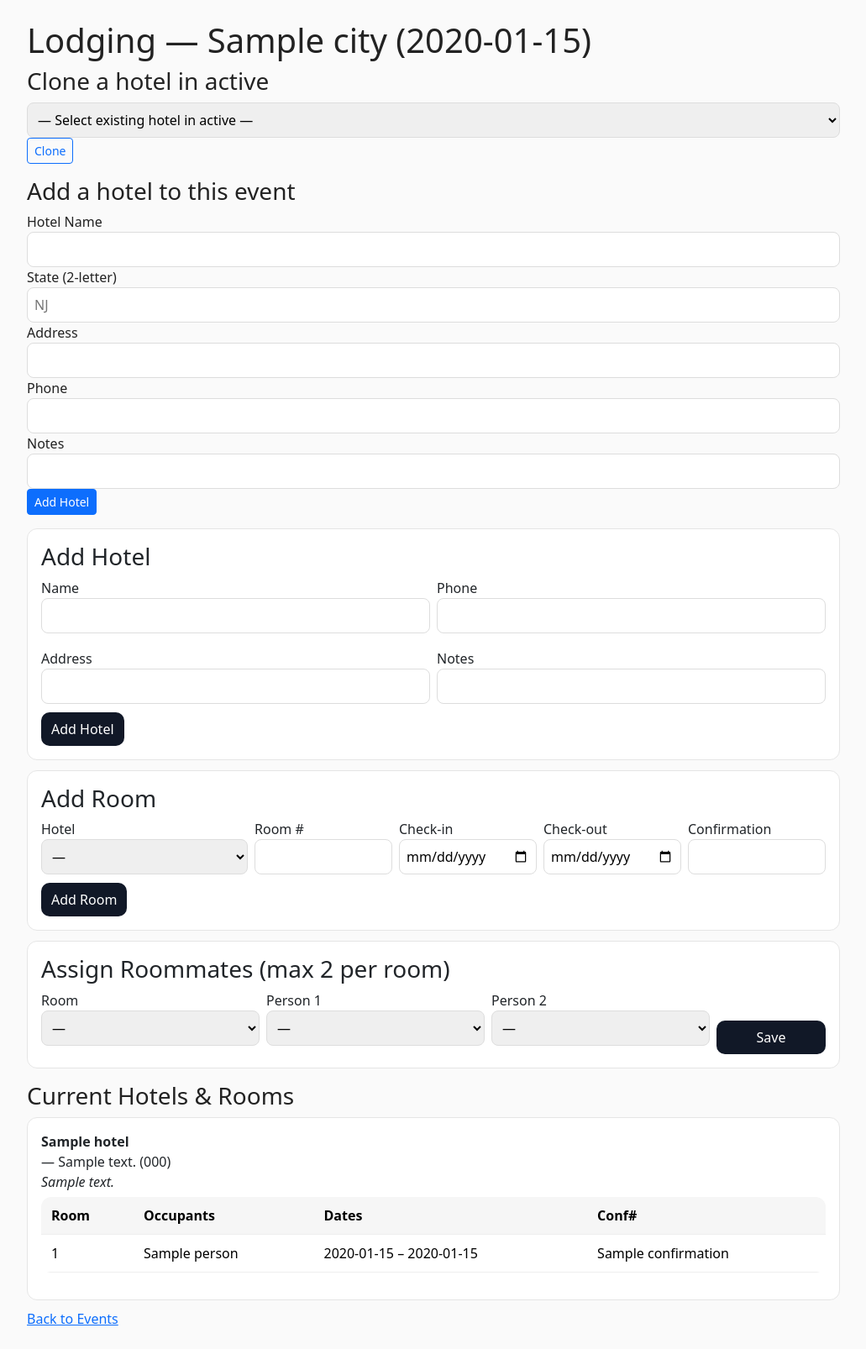
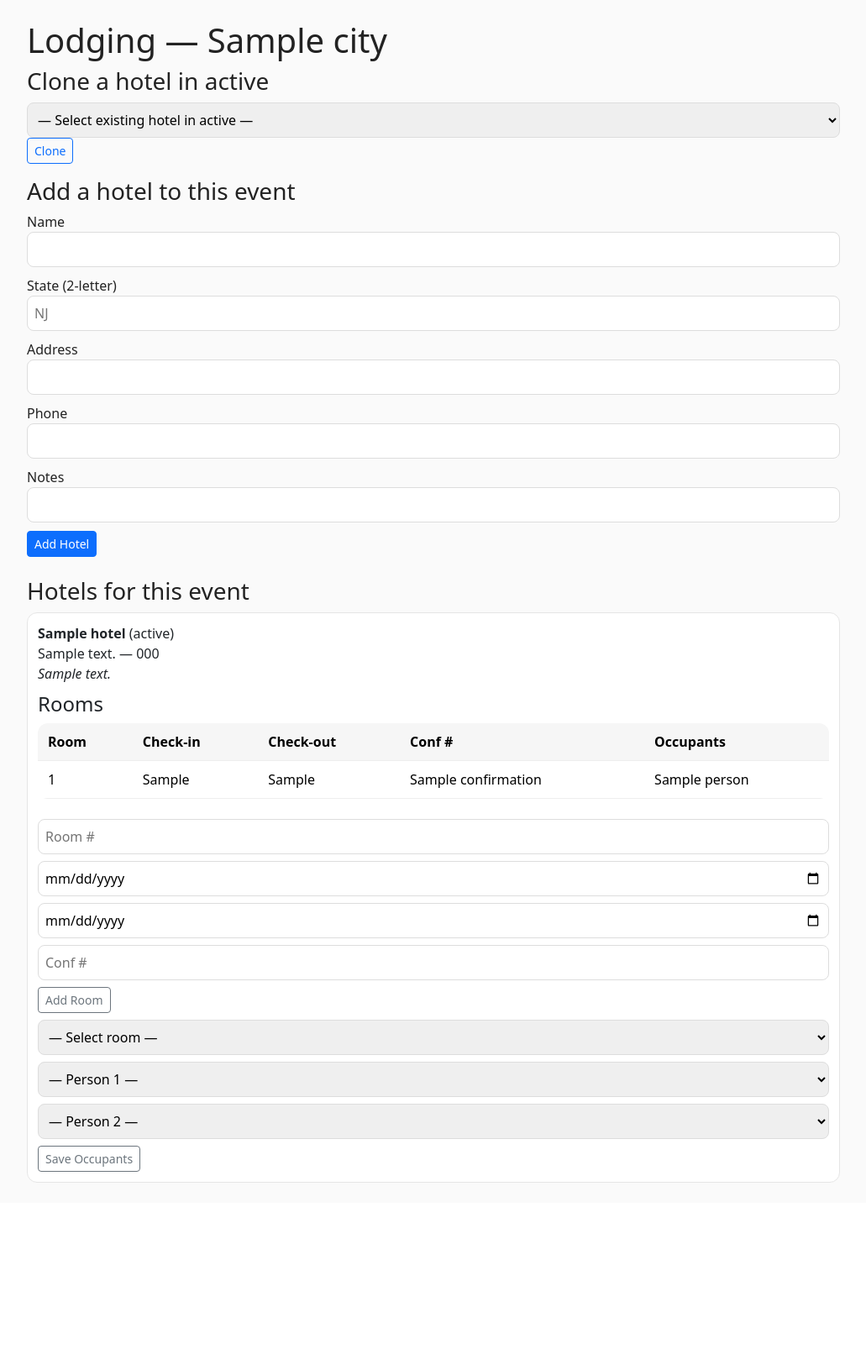
Before and after one commit to Ksmishra123/osa_staff, a Flask app: template templates/lodging.html in a window 1280 px wide. Shown: the part 49-1655 px from the top of the page at 84% size, without its empty margins (124-1155 px from the left). After the commit the page ends 1457 px from the top, so only its background shows below. Run offline with Flask 3, Linux system fonts and the light colour scheme; the template is opened without the code that fills it: most values are stand-ins (such as "Sample title", 1, 10 or a date in 2020); parts of the project's set-up code (start-up, migrations or seed data) failed here and were passed over.

Commit message:
Refactor lodging.html for better readability
Updated lodging template to improve structure and labels.

```diff
--- a/templates/lodging.html
+++ b/templates/lodging.html
@@ -1,6 +1,7 @@
 {% extends 'base.html' %}
 {% block content %}
-<h1>Lodging — {{ ev.city }}{% if ev.date %} ({{ ev.date.strftime('%Y-%m-%d') }}){% endif %}</h1>
+<h1>Lodging — {{ ev.city }}</h1>
+
 {% if target_state %}
   <h3>Clone a hotel in {{ target_state }}</h3>
   <form method="post" class="mb-3">
@@ -14,127 +15,99 @@
     <button class="btn btn-outline-primary btn-sm">Clone</button>
   </form>
 {% else %}
-  <p><em>Tip:</em> Set a State on your new hotel(s) to enable the “clone from existing” picker for that state.</p>
+  <p><em>Tip:</em> Set “State” on a hotel to enable the clone picker.</p>
 {% endif %}
 
 <h3>Add a hotel to this event</h3>
-<form method="post" class="mb-3">
+<form method="post" class="mb-4">
   <input type="hidden" name="action" value="add_hotel">
-  <div>Hotel Name <input name="name" required></div>
-  <div>State (2-letter) <input name="state" placeholder="NJ" maxlength="2"></div>
-  <div>Address <input name="address"></div>
-  <div>Phone <input name="phone"></div>
-  <div>Notes <input name="notes"></div>
+  <div><label>Name <input name="name" required></label></div>
+  <div><label>State (2-letter) <input name="state" maxlength="2" placeholder="NJ"></label></div>
+  <div><label>Address <input name="address"></label></div>
+  <div><label>Phone <input name="phone"></label></div>
+  <div><label>Notes <input name="notes"></label></div>
   <button class="btn btn-primary btn-sm">Add Hotel</button>
 </form>
 
-<div class="card" style="margin-bottom:12px;">
-  <h3>Add Hotel</h3>
-  <form method="post">
-    <input type="hidden" name="action" value="add_hotel">
-    <div style="display:grid; grid-template-columns: 1fr 1fr; gap:8px;">
-      <label>Name<br><input name="name" required></label>
-      <label>Phone<br><input name="phone"></label>
-      <label>Address<br><input name="address"></label>
-      <label>Notes<br><input name="notes"></label>
+<h3>Hotels for this event</h3>
+{% for h in hotels %}
+  <div class="card" style="padding:12px; margin-bottom:12px;">
+    <div><strong>{{ h.name }}</strong>{% if h.state %} ({{ h.state }}){% endif %}</div>
+    <div>
+      {% if h.address %}{{ h.address }}{% endif %}
+      {% if h.phone %}{% if h.address %} — {% endif %}{{ h.phone }}{% endif %}
     </div>
-    <button type="submit">Add Hotel</button>
-  </form>
-</div>
+    {% if h.notes %}<div><em>{{ h.notes }}</em></div>{% endif %}
 
-<div class="card" style="margin-bottom:12px;">
-  <h3>Add Room</h3>
-  <form method="post">
-    <input type="hidden" name="action" value="add_room">
-    <div style="display:grid; grid-template-columns: 1.5fr 1fr 1fr 1fr 1fr; gap:8px;">
-      <label>Hotel<br>
-        <select name="hotel_id" required>
-          <option value="">—</option>
-          {% for h in hotels %}
-            <option value="{{ h.id }}">{{ h.name }}</option>
+    <h4 style="margin-top:10px;">Rooms</h4>
+    {% if h.rooms and h.rooms|length %}
+      <table class="table table-sm">
+        <thead><tr><th>Room</th><th>Check-in</th><th>Check-out</th><th>Conf #</th><th>Occupants</th></tr></thead>
+        <tbody>
+          {% for r in h.rooms %}
+            <tr>
+              <td>{{ r.room_number or '-' }}</td>
+              <td>{{ r.check_in or '' }}</td>
+              <td>{{ r.check_out or '' }}</td>
+              <td>{{ r.confirmation or '' }}</td>
+              <td>
+                {% set names = [] %}
+                {% if r.occupants %}
+                  {% for rm in r.occupants %}
+                    {% if rm.person and rm.person.name %}
+                      {% set _ = names.append(rm.person.name) %}
+                    {% endif %}
+                  {% endfor %}
+                {% endif %}
+                {{ names|join(', ') if names else '—' }}
+              </td>
+            </tr>
+          {% endfor %}
+        </tbody>
+      </table>
+    {% else %}
+      <p>No rooms yet.</p>
+    {% endif %}
+
+    <form method="post" class="mt-2">
+      <input type="hidden" name="action" value="add_room">
+      <input type="hidden" name="hotel_id" value="{{ h.id }}">
+      <div style="display:flex; gap:8px; flex-wrap:wrap;">
+        <input name="room_number" placeholder="Room #">
+        <input type="date" name="check_in" placeholder="Check-in">
+        <input type="date" name="check_out" placeholder="Check-out">
+        <input name="confirmation" placeholder="Conf #">
+        <button class="btn btn-outline-secondary btn-sm">Add Room</button>
+      </div>
+    </form>
+
+    <form method="post" class="mt-2">
+      <input type="hidden" name="action" value="assign_roommates">
+      <div style="display:flex; gap:8px; flex-wrap:wrap;">
+        <select name="room_id" required>
+          <option value="">— Select room —</option>
+          {% for r in h.rooms %}
+            <option value="{{ r.id }}">Room {{ r.room_number or r.id }}</option>
           {% endfor %}
         </select>
-      </label>
-      <label>Room #<br><input name="room_number"></label>
-      <label>Check-in<br><input type="date" name="check_in"></label>
-      <label>Check-out<br><input type="date" name="check_out"></label>
-      <label>Confirmation<br><input name="confirmation"></label>
-    </div>
-    <button type="submit">Add Room</button>
-  </form>
-</div>
 
-<div class="card">
-  <h3>Assign Roommates (max 2 per room)</h3>
-  <form method="post">
-    <input type="hidden" name="action" value="assign_roommates">
-    <div style="display:grid; grid-template-columns: 2fr 2fr 2fr 1fr; gap:8px; align-items:end;">
-      <label>Room<br>
-        <select name="room_id" required>
-          <option value="">—</option>
-          {% for h in hotels %}
-            {% for r in h.rooms %}
-              <option value="{{ r.id }}">{{ h.name }} — Room {{ r.room_number or r.id }}</option>
-            {% endfor %}
-          {% endfor %}
-        </select>
-      </label>
-      <label>Person 1<br>
         <select name="person1">
-          <option value="">—</option>
+          <option value="">— Person 1 —</option>
           {% for p in people %}
             <option value="{{ p.id }}">{{ p.name }}</option>
           {% endfor %}
         </select>
-      </label>
-      <label>Person 2<br>
+
         <select name="person2">
-          <option value="">—</option>
+          <option value="">— Person 2 —</option>
           {% for p in people %}
             <option value="{{ p.id }}">{{ p.name }}</option>
           {% endfor %}
         </select>
-      </label>
-      <button type="submit">Save</button>
-    </div>
-  </form>
-</div>
 
-<h3 style="margin-top:16px;">Current Hotels & Rooms</h3>
-{% for h in hotels %}
-  <div class="card" style="margin-bottom:10px;">
-    <strong>{{ h.name }}</strong> — {{ h.address or '' }} {% if h.phone %} ({{ h.phone }}){% endif %}
-    {% if h.notes %}<div><em>{{ h.notes }}</em></div>{% endif %}
-    {% if h.rooms %}
-      <table class="table" style="margin-top:6px;">
-        <thead><tr><th>Room</th><th>Occupants</th><th>Dates</th><th>Conf#</th></tr></thead>
-        <tbody>
-        {% for r in h.rooms %}
-          <tr>
-            <td>{{ r.room_number or '-' }}</td>
-            <td>
-              {% if r.occupants %}
-                {% for rm in r.occupants %}
-                  {{ rm.person.name }}{% if not loop.last %}, {% endif %}
-                {% endfor %}
-              {% else %}—{% endif %}
-            </td>
-            <td>
-              {% if r.check_in %}{{ r.check_in.strftime('%Y-%m-%d') }}{% endif %}
-              {% if r.check_out %} – {{ r.check_out.strftime('%Y-%m-%d') }}{% endif %}
-            </td>
-            <td>{{ r.confirmation or '' }}</td>
-          </tr>
-        {% endfor %}
-        </tbody>
-      </table>
-    {% else %}
-      <div>No rooms yet.</div>
-    {% endif %}
+        <button class="btn btn-outline-secondary btn-sm">Save Occupants</button>
+      </div>
+    </form>
   </div>
 {% endfor %}
-
-<div style="margin-top:10px;">
-  <a href="{{ url_for('admin_events') }}">Back to Events</a>
-</div>
 {% endblock %}
```
